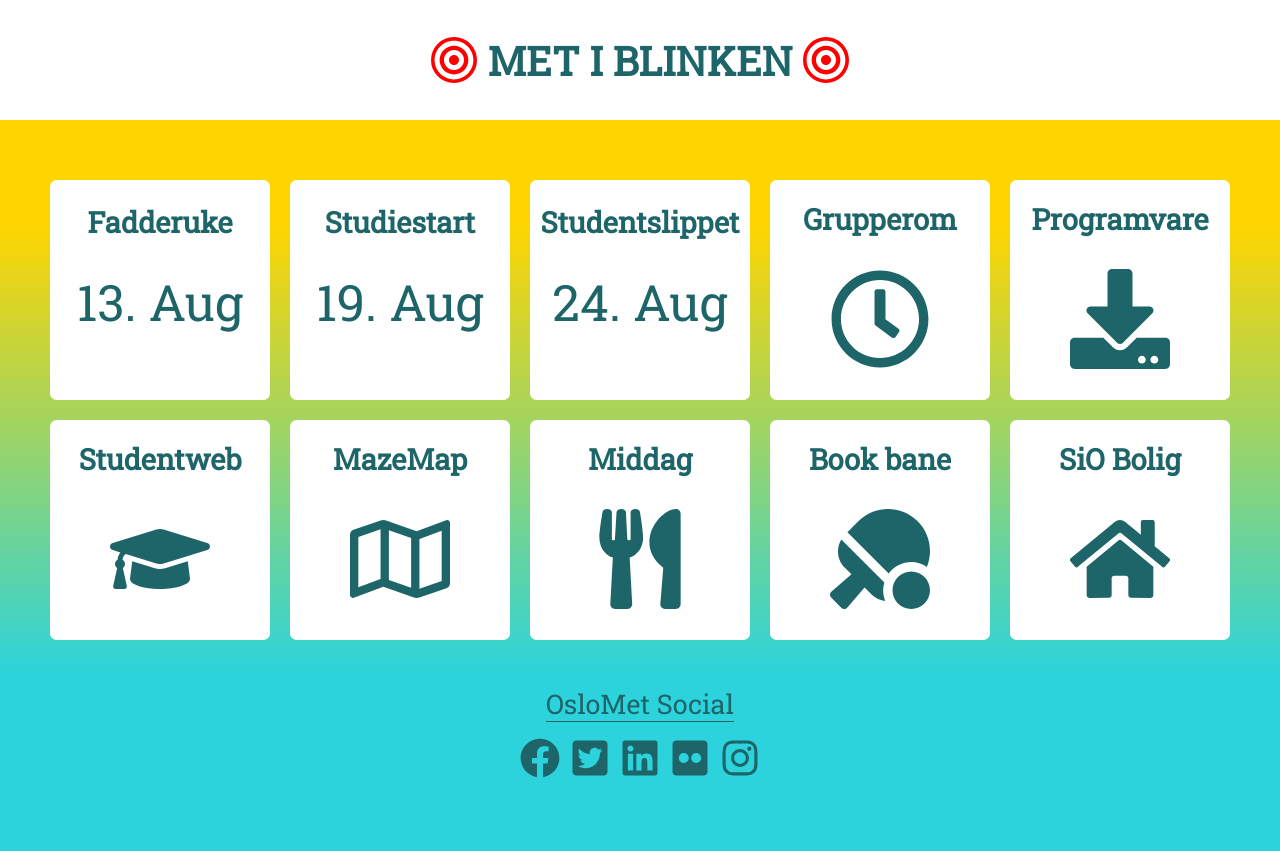
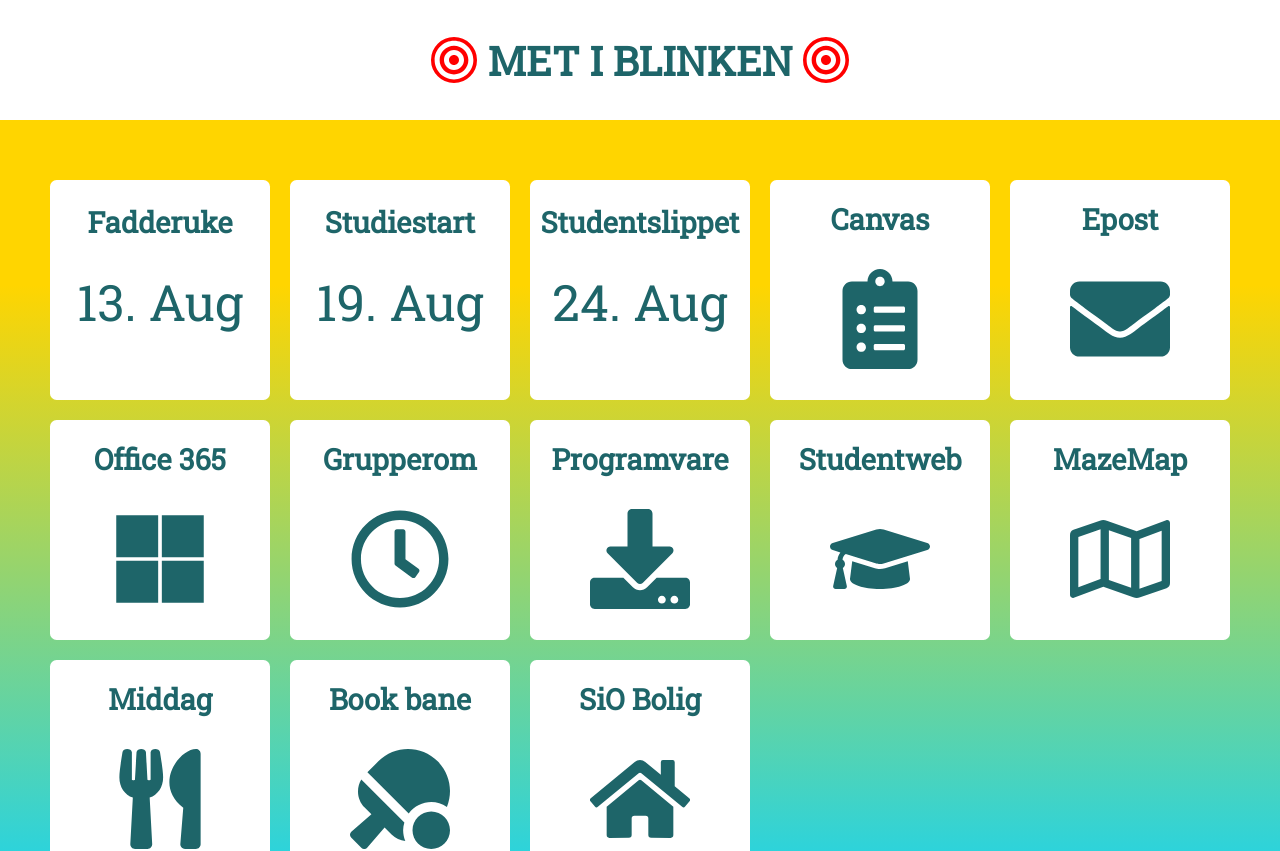
Before and after one commit to dkoujelev/met-i-blinken, a React (Create React App) app: page / in a window 1280 px wide. Shown: the top 851 px of the page. Built offline with nearby package versions, Linux system fonts and the light colour scheme.

Commit message:
Update resources

```diff
--- a/src/data.tsx
+++ b/src/data.tsx
@@ -5,7 +5,10 @@
   FaHome,
   FaGraduationCap,
   FaRegClock,
-  FaDownload
+  FaDownload,
+  FaEnvelope,
+  FaMicrosoft,
+  FaClipboardList
 } from "react-icons/fa";
 import React from "react";
 
@@ -33,13 +36,29 @@
     icon: <p>24. Aug</p>
   },
   {
+    title: "Canvas",
+    link: "https://oslomet.instructure.com",
+    icon: <FaClipboardList />
+  },
+  {
+    title: "Epost",
+    link: "https://outlook.office365.com/owa/?realm=hioa.no",
+    icon: <FaEnvelope />
+  },
+  {
+    title: "Office 365",
+    link: "https://login.microsoftonline.com",
+    icon: <FaMicrosoft />
+  },
+  {
     title: "Grupperom",
-    link: "https://student.oslomet.no/grupperom",
+    link: "https://tp.uio.no/oslomet/rombestilling/",
     icon: <FaRegClock />
   },
   {
     title: "Programvare",
-    link: "https://student.oslomet.no/grupperom",
+    link:
+      "https://portal.azure.com/?Microsoft_Azure_Education_correlationId=dbfec94a-07b1-481c-90eb-b2545a05d280#blade/Microsoft_Azure_Education/EducationMenuBlade/software",
     icon: <FaDownload />
   },
   {
```
